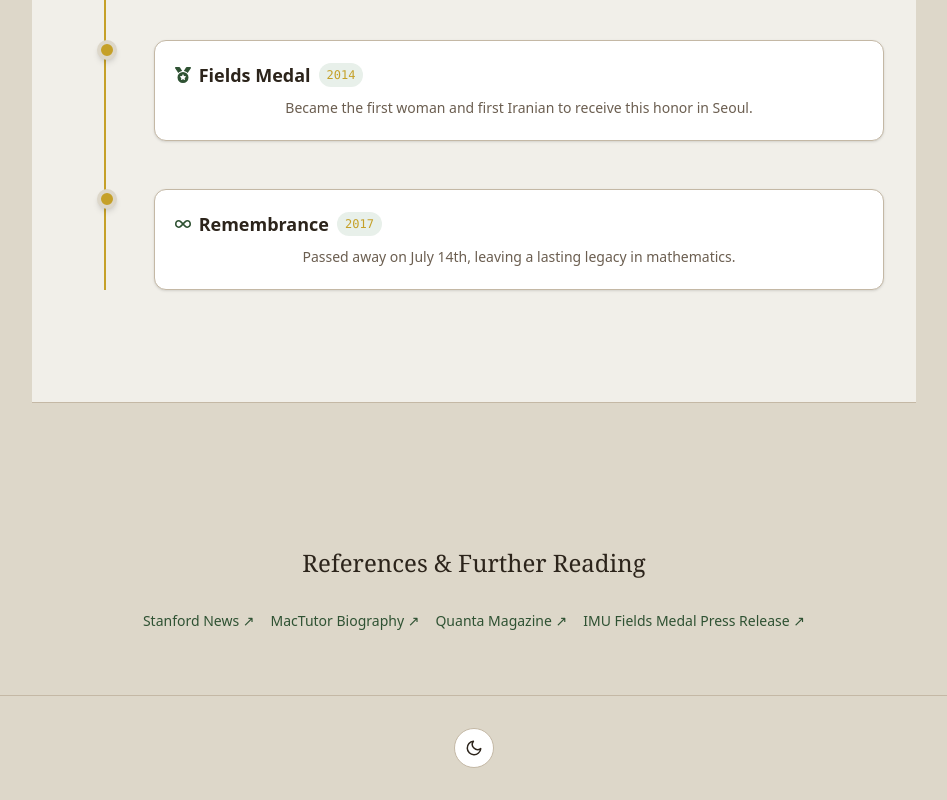
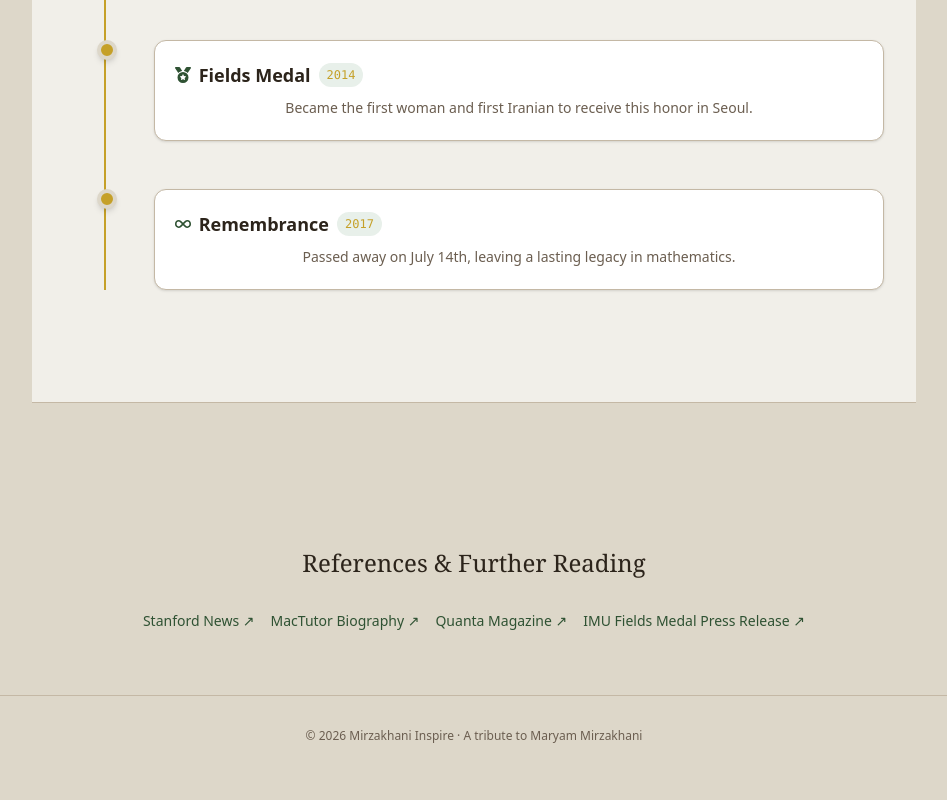
Before and after one commit to zibanoori/mirzakhani-inspire, a React (Vite) app: page / in a window 1280 px wide. Shown: the part 1695-2495 px from the top of the page, without its empty margins (166-1113 px from the left). After the commit the page ends 2471 px from the top, so only its background shows below. Built offline with nearby package versions, Linux system fonts and the light colour scheme.

Commit message:
Style: finalize footer text and remove personal attribution

```diff
--- a/src/App.jsx
+++ b/src/App.jsx
@@ -12,7 +12,7 @@ function App() {
 
   return (
     <div className="min-h-screen bg-paper transition-colors duration-300 flex flex-col">
-       <Navbar theme={theme} onToggle={toggleTheme} />
+      <Navbar theme={theme} onToggle={toggleTheme} />
       <main className="flex-grow flex flex-col items-center justify-center px-4 text-center py-20">
         {/* Hero Section */}
         <div className="mb-6 text-gold transition-transform duration-300 cursor-pointer hover:scale-110">
@@ -94,8 +94,10 @@ function App() {
           ))}
         </div>
       </section>
-      <footer className="py-8 text-center border-t border-line flex justify-center">
-        <ThemeToggle theme={theme} onToggle={toggleTheme} />
+      <footer className="py-8 text-center border-t border-line">
+        <p className="text-xs text-muted">
+          © 2026 Mirzakhani Inspire · A tribute to Maryam Mirzakhani
+        </p>
       </footer>
     </div>
   );
```
